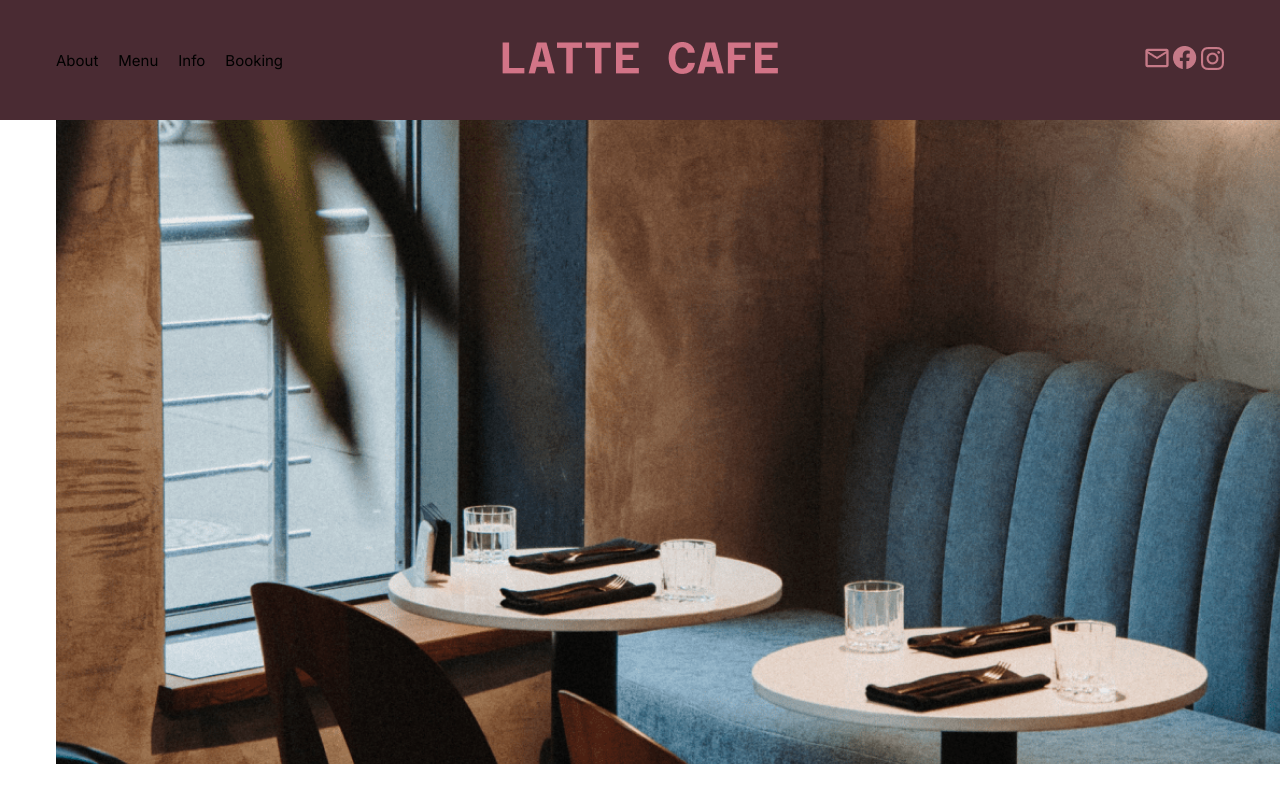
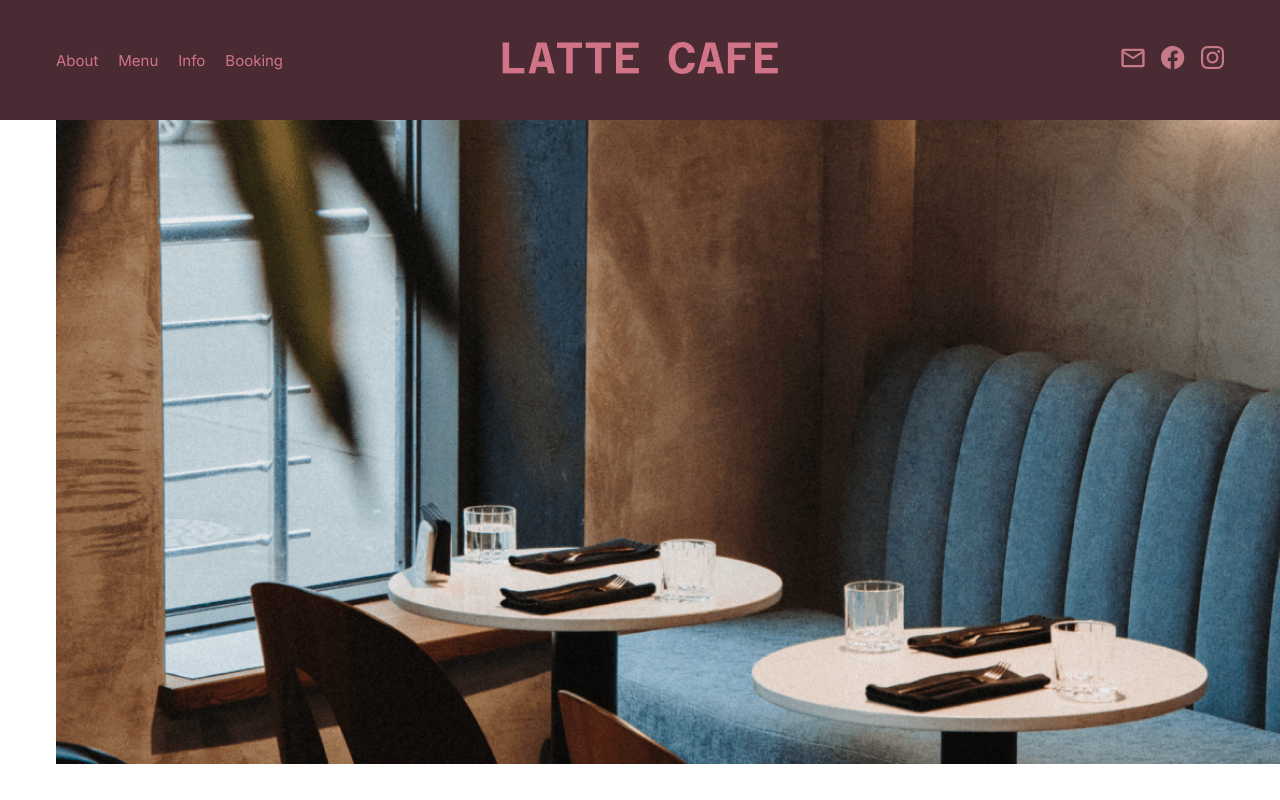
Before and after one commit to Cicada0909/Cicada0909.github.io-latte_cafe, a plain HTML site: page index.html in a window 1280 px wide. Shown: the top 800 px of the page. Drawn offline with Linux system fonts and the light colour scheme.

Commit message:
comment_icons-items_and_comment_menu_list

```diff
--- a/index.html
+++ b/index.html
@@ -32,14 +32,14 @@
                 <a href="#" class="header__logo">
                     <img src="assets/images/logo.png" alt="latte cafe" class="header__logo-img">
                 </a>
-                <div class="#">
-                    <a href="#" class="icons-item">
+                <div class="header__icons-items">
+                    <a href="#" class="icon-item">
                         <img src="assets/icons/mail.png" alt="mail" class="header__items-img">
                     </a>
-                    <a href="#" class="icons-item">
+                    <a href="#" class="icon-item">
                         <img src="assets/icons/facebook.png" alt="facebook" class="header__items-img">
                     </a>
-                    <a href="#" class="icons-item">
+                    <a href="#" class="icon-item">
                         <img src="assets/icons/Instagram.png" alt="Instagram" class="header__items-img">
                     </a>
                 </div>
--- a/style/style.css
+++ b/style/style.css
@@ -40,7 +40,7 @@ a {
 .menu__list {
     display: flex;
     gap: 20px;
-
+    color: #D27487;
 }
 
 .header__logo {
@@ -49,3 +49,9 @@ a {
     left: 50%;
     transform: translate(-50%, -50%);
 }
+
+.header__icons-items {
+    display: flex;
+    gap: 16px;
+
+}
```
